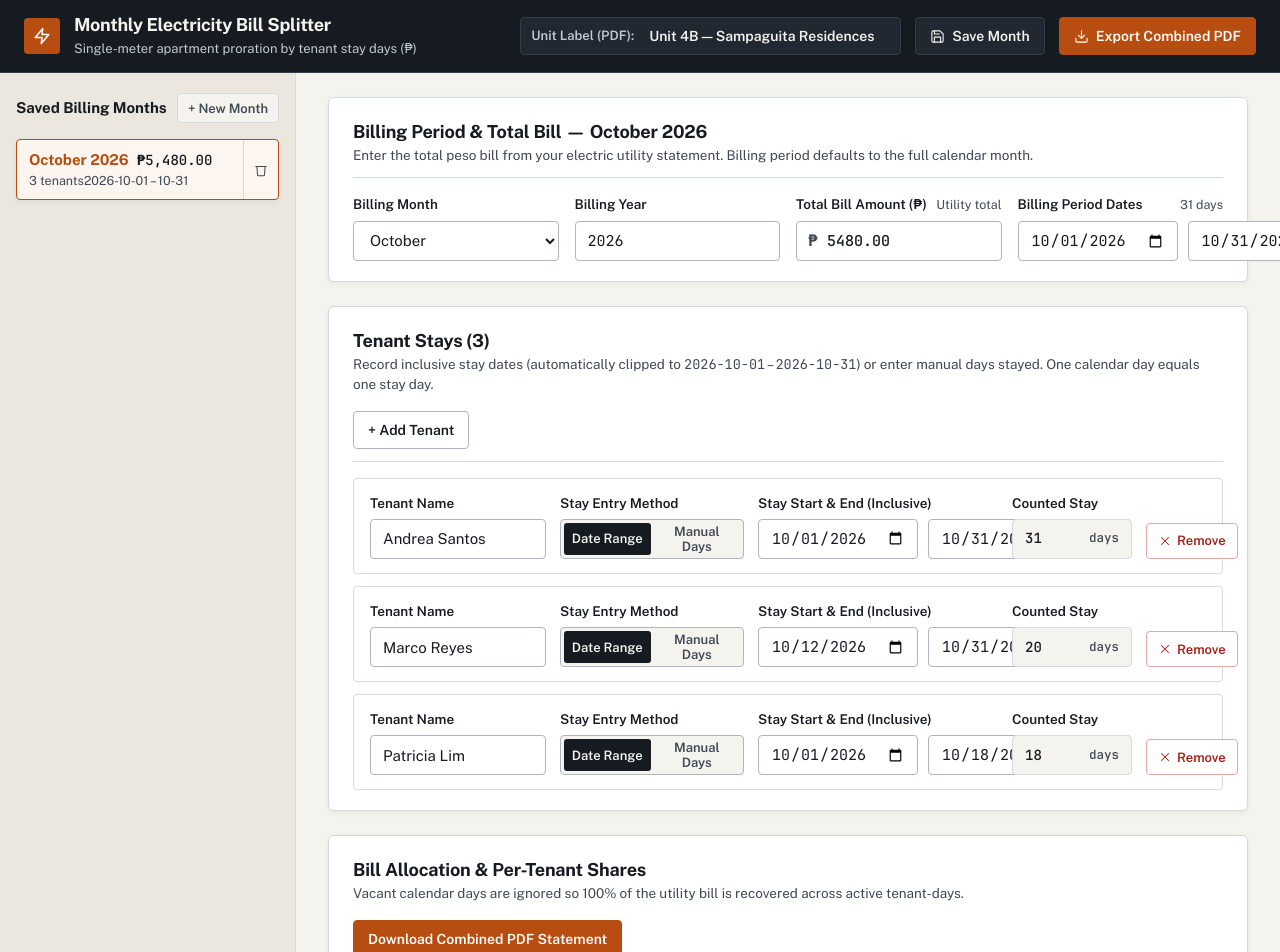
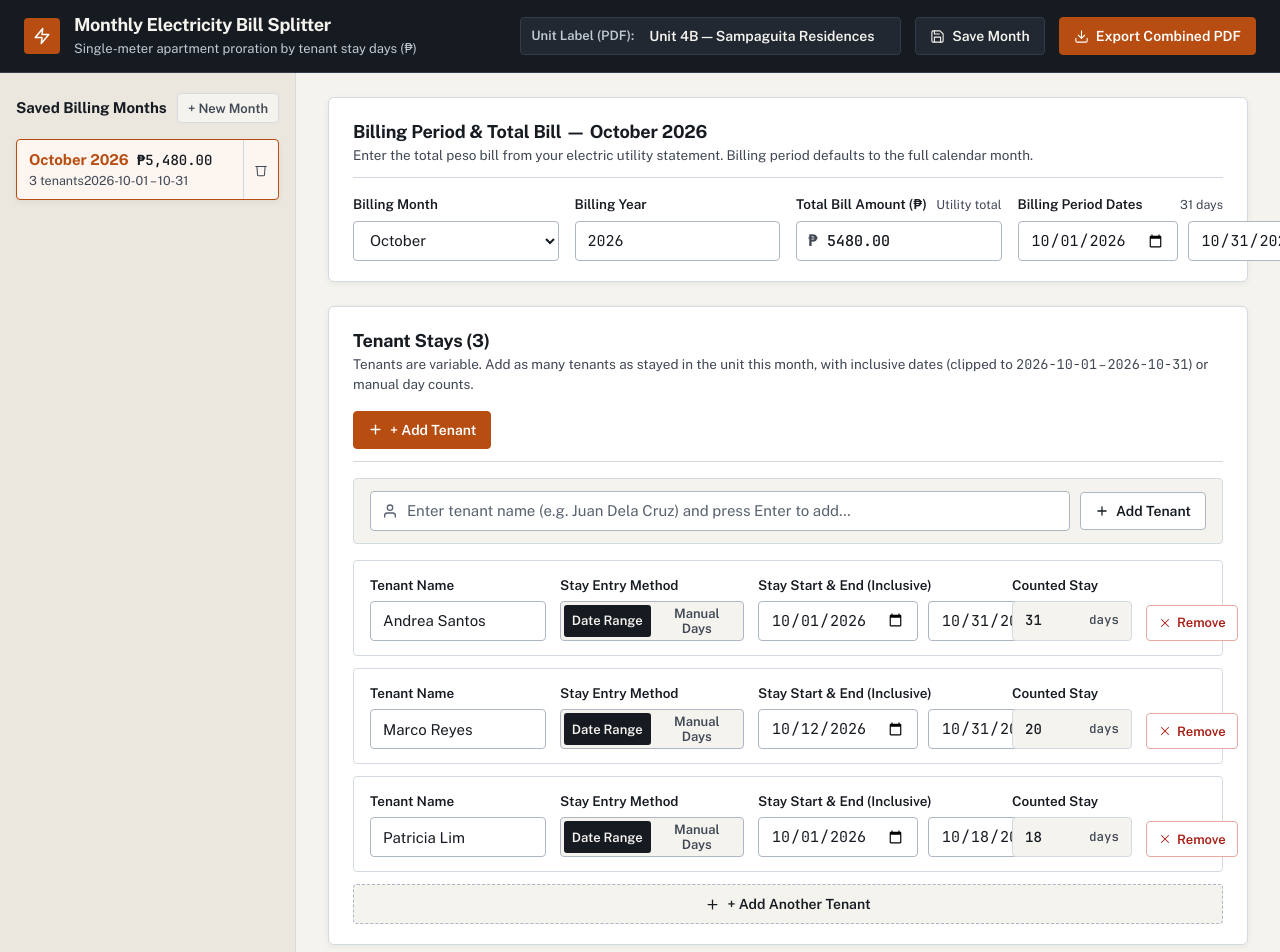
Before and after one commit to lorenzdiscutido/Bill-calculator, a React (Vite) app: page / in a window 1280 px wide. Shown: the top 952 px of the page. Built offline with nearby package versions, Linux system fonts and the light colour scheme.

Commit message:
Add flexible tenant options: quick-add bar, bottom add button, and empty state

```diff
--- a/src/App.tsx
+++ b/src/App.tsx
@@ -1,4 +1,4 @@
-import { useEffect, useMemo, useState } from 'react';
+import { FormEvent, useEffect, useMemo, useState } from 'react';
 import {
   calculateBillSplit,
   formatCentavos,
@@ -37,6 +37,7 @@ export default function App() {
   });
   const [saveToast, setSaveToast] = useState<string | null>(null);
   const [exportingId, setExportingId] = useState<string | null>(null);
+  const [quickTenantName, setQuickTenantName] = useState<string>('');
 
   const activeRecord = useMemo(() => {
     return (
@@ -139,19 +140,32 @@ export default function App() {
     }));
   }
 
-  function handleAddTenant() {
+  function handleAddTenant(nameOverride?: string) {
+    const chosenName =
+      typeof nameOverride === 'string' && nameOverride.trim()
+        ? nameOverride.trim()
+        : `Tenant ${activeRecord.tenants.length + 1}`;
+
     const newTenant: TenantStayInput = {
       id: createId('tenant'),
-      name: `Tenant ${activeRecord.tenants.length + 1}`,
+      name: chosenName,
       mode: 'dates',
       startDate: activeRecord.periodStart,
       endDate: activeRecord.periodEnd,
-      manualDays: String(splitResult.billingPeriodDays || defaultMonthBounds.daysInMonth),
+      manualDays: String(
+        splitResult.billingPeriodDays || defaultMonthBounds.daysInMonth
+      ),
     };
     updateActiveRecord((prev) => ({
       ...prev,
       tenants: [...prev.tenants, newTenant],
     }));
+  }
+
+  function handleQuickAddTenant(e: FormEvent) {
+    e.preventDefault();
+    handleAddTenant(quickTenantName);
+    setQuickTenantName('');
   }
 
   function handleUpdateTenant(
@@ -680,22 +694,127 @@ export default function App() {
                   Tenant Stays ({activeRecord.tenants.length})
                 </h2>
                 <p className="section-note">
-                  Record inclusive stay dates (automatically clipped to{' '}
+                  Tenants are variable. Add as many tenants as stayed in the unit this month, with inclusive dates (clipped to{' '}
                   <span className="tabular">{activeRecord.periodStart}</span> –{' '}
-                  <span className="tabular">{activeRecord.periodEnd}</span>) or
-                  enter manual days stayed. One calendar day equals one stay day.
+                  <span className="tabular">{activeRecord.periodEnd}</span>) or manual day counts.
                 </p>
               </div>
               <button
                 type="button"
-                className="btn btn-secondary"
-                onClick={handleAddTenant}
+                className="btn btn-primary"
+                onClick={() => handleAddTenant()}
               >
+                <svg
+                  width="15"
+                  height="15"
+                  viewBox="0 0 24 24"
+                  fill="none"
+                  stroke="currentColor"
+                  strokeWidth="2.2"
+                  strokeLinecap="round"
+                  strokeLinejoin="round"
+                  aria-hidden="true"
+                >
+                  <line x1="12" y1="5" x2="12" y2="19" />
+                  <line x1="5" y1="12" x2="19" y2="12" />
+                </svg>
                 + Add Tenant
               </button>
             </div>
 
-            <div className="tenant-roster">
+            {/* Quick Add Tenant Form */}
+            <form onSubmit={handleQuickAddTenant} className="tenant-quick-add-form">
+              <div className="quick-add-input-wrap">
+                <span className="quick-add-icon" aria-hidden="true">
+                  <svg
+                    width="16"
+                    height="16"
+                    viewBox="0 0 24 24"
+                    fill="none"
+                    stroke="currentColor"
+                    strokeWidth="2"
+                    strokeLinecap="round"
+                    strokeLinejoin="round"
+                  >
+                    <path d="M20 21v-2a4 4 0 0 0-4-4H8a4 4 0 0 0-4 4v2" />
+                    <circle cx="12" cy="7" r="4" />
+                  </svg>
+                </span>
+                <input
+                  type="text"
+                  className="input-control quick-add-input"
+                  placeholder="Enter tenant name (e.g. Juan Dela Cruz) and press Enter to add..."
+                  value={quickTenantName}
+                  onChange={(e) => setQuickTenantName(e.target.value)}
+                />
+              </div>
+              <button type="submit" className="btn btn-secondary">
+                <svg
+                  width="14"
+                  height="14"
+                  viewBox="0 0 24 24"
+                  fill="none"
+                  stroke="currentColor"
+                  strokeWidth="2.2"
+                  strokeLinecap="round"
+                  strokeLinejoin="round"
+                  aria-hidden="true"
+                >
+                  <line x1="12" y1="5" x2="12" y2="19" />
+                  <line x1="5" y1="12" x2="19" y2="12" />
+                </svg>
+                Add Tenant
+              </button>
+            </form>
+
+            {activeRecord.tenants.length === 0 ? (
+              <div className="tenant-empty-state">
+                <div className="empty-state-icon" aria-hidden="true">
+                  <svg
+                    width="24"
+                    height="24"
+                    viewBox="0 0 24 24"
+                    fill="none"
+                    stroke="currentColor"
+                    strokeWidth="1.8"
+                    strokeLinecap="round"
+                    strokeLinejoin="round"
+                  >
+                    <path d="M17 21v-2a4 4 0 0 0-4-4H5a4 4 0 0 0-4 4v2" />
+                    <circle cx="9" cy="7" r="4" />
+                    <path d="M23 21v-2a4 4 0 0 0-3-3.87" />
+                    <path d="M16 3.13a4 4 0 0 1 0 7.75" />
+                  </svg>
+                </div>
+                <h3 className="empty-state-title">No tenants in this billing month yet</h3>
+                <p className="empty-state-desc">
+                  Tenant occupancy is variable each month. Click the button below or enter a name above to add tenants who stayed in the unit.
+                </p>
+                <button
+                  type="button"
+                  className="btn btn-primary"
+                  onClick={() => handleAddTenant()}
+                >
+                  <svg
+                    width="15"
+                    height="15"
+                    viewBox="0 0 24 24"
+                    fill="none"
+                    stroke="currentColor"
+                    strokeWidth="2"
+                    strokeLinecap="round"
+                    strokeLinejoin="round"
+                    aria-hidden="true"
+                  >
+                    <line x1="12" y1="5" x2="12" y2="19" />
+                    <line x1="5" y1="12" x2="19" y2="12" />
+                  </svg>
+                  + Add First Tenant
+                </button>
+              </div>
+            ) : (
+              <>
+                <div className="tenant-roster">
               {activeRecord.tenants.map((tenant, index) => {
                 const tCalc = splitResult.tenantResults[index];
                 const rowError = splitResult.fieldErrors.byTenantId[tenant.id];
@@ -890,7 +1009,33 @@ export default function App() {
                 );
               })}
             </div>
-          </section>
+
+            <div className="tenant-roster-footer">
+              <button
+                type="button"
+                className="btn btn-secondary btn-add-tenant-wide"
+                onClick={() => handleAddTenant()}
+              >
+                <svg
+                  width="15"
+                  height="15"
+                  viewBox="0 0 24 24"
+                  fill="none"
+                  stroke="currentColor"
+                  strokeWidth="2"
+                  strokeLinecap="round"
+                  strokeLinejoin="round"
+                  aria-hidden="true"
+                >
+                  <line x1="12" y1="5" x2="12" y2="19" />
+                  <line x1="5" y1="12" x2="19" y2="12" />
+                </svg>
+                + Add Another Tenant
+              </button>
+            </div>
+          </>
+        )}
+      </section>
 
           {/* 3. Calculation & Split Output */}
           <section className="workspace-panel" aria-labelledby="results-heading">
--- a/src/styles.css
+++ b/src/styles.css
@@ -587,6 +587,97 @@ select {
   border-color: var(--state-error);
 }
 
+/* Quick Add Tenant Bar & Empty State */
+.tenant-quick-add-form {
+  display: flex;
+  gap: 0.625rem;
+  align-items: center;
+  background-color: var(--bg-ground);
+  border: 1px solid var(--border-hairline);
+  border-radius: var(--radius-sm);
+  padding: 0.75rem 1rem;
+  margin-bottom: 1rem;
+}
+
+.quick-add-input-wrap {
+  position: relative;
+  flex: 1;
+  display: flex;
+  align-items: center;
+}
+
+.quick-add-icon {
+  position: absolute;
+  left: 0.75rem;
+  color: var(--text-placeholder);
+  pointer-events: none;
+  display: inline-flex;
+}
+
+.quick-add-input {
+  padding-left: 2.25rem;
+  background-color: var(--bg-surface);
+}
+
+.tenant-empty-state {
+  text-align: center;
+  padding: 2.5rem 1.5rem;
+  background-color: var(--bg-ground);
+  border: 1px dashed var(--border-strong);
+  border-radius: var(--radius-sm);
+  display: flex;
+  flex-direction: column;
+  align-items: center;
+  gap: 0.75rem;
+}
+
+.empty-state-icon {
+  width: 3rem;
+  height: 3rem;
+  border-radius: var(--radius-sm);
+  background-color: var(--accent-copper-tint);
+  color: var(--accent-copper);
+  display: inline-flex;
+  align-items: center;
+  justify-content: center;
+}
+
+.empty-state-title {
+  margin: 0;
+  font-size: 1.125rem;
+  font-weight: 700;
+  color: var(--text-primary);
+}
+
+.empty-state-desc {
+  margin: 0;
+  font-size: 0.875rem;
+  color: var(--text-secondary);
+  max-width: 28rem;
+}
+
+.tenant-roster-footer {
+  margin-top: 0.75rem;
+  display: flex;
+  justify-content: flex-start;
+}
+
+.btn-add-tenant-wide {
+  width: 100%;
+  height: 2.5rem;
+  border-style: dashed;
+  border-color: var(--border-strong);
+  background-color: var(--bg-ground);
+  font-weight: 600;
+  color: var(--text-primary);
+}
+
+.btn-add-tenant-wide:hover:not(:disabled) {
+  background-color: var(--accent-copper-tint);
+  border-color: var(--accent-copper);
+  color: var(--accent-copper);
+}
+
 /* Tenant Stays Roster */
 .tenant-roster {
   display: flex;
```
